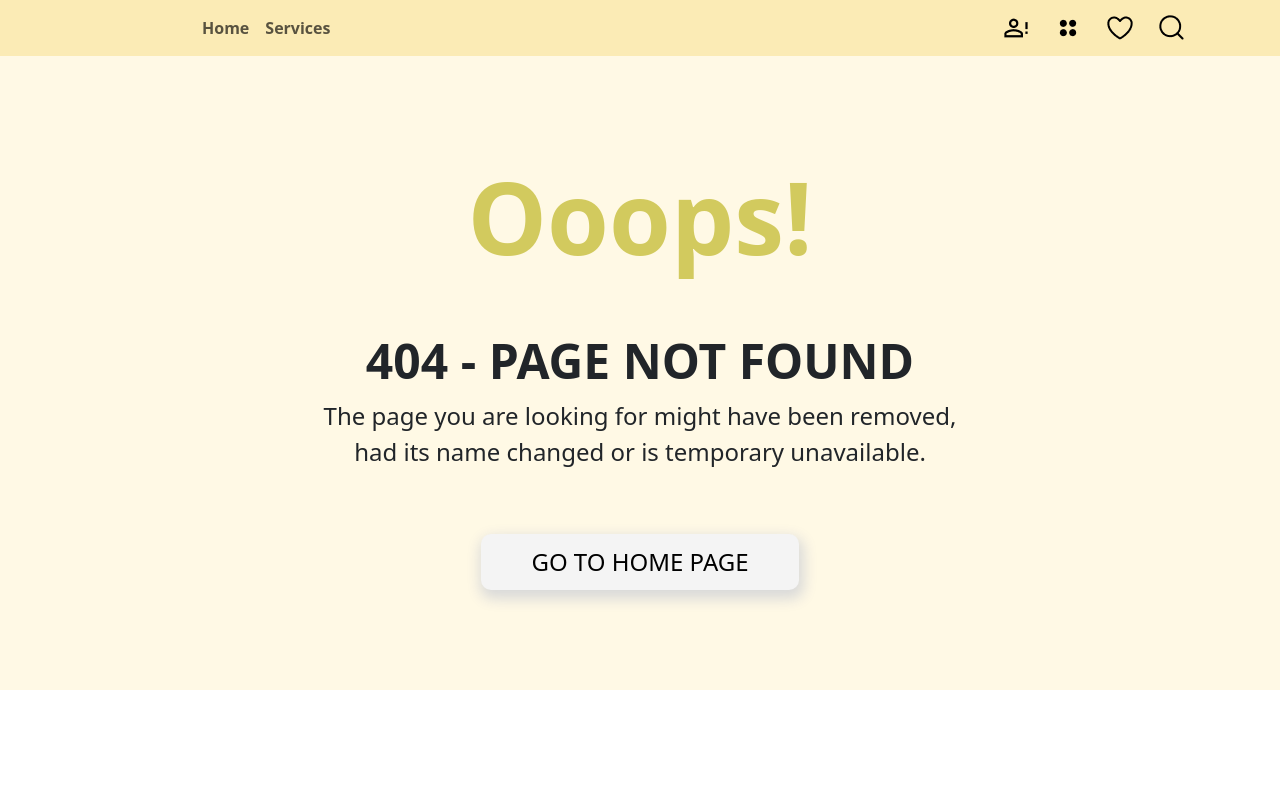
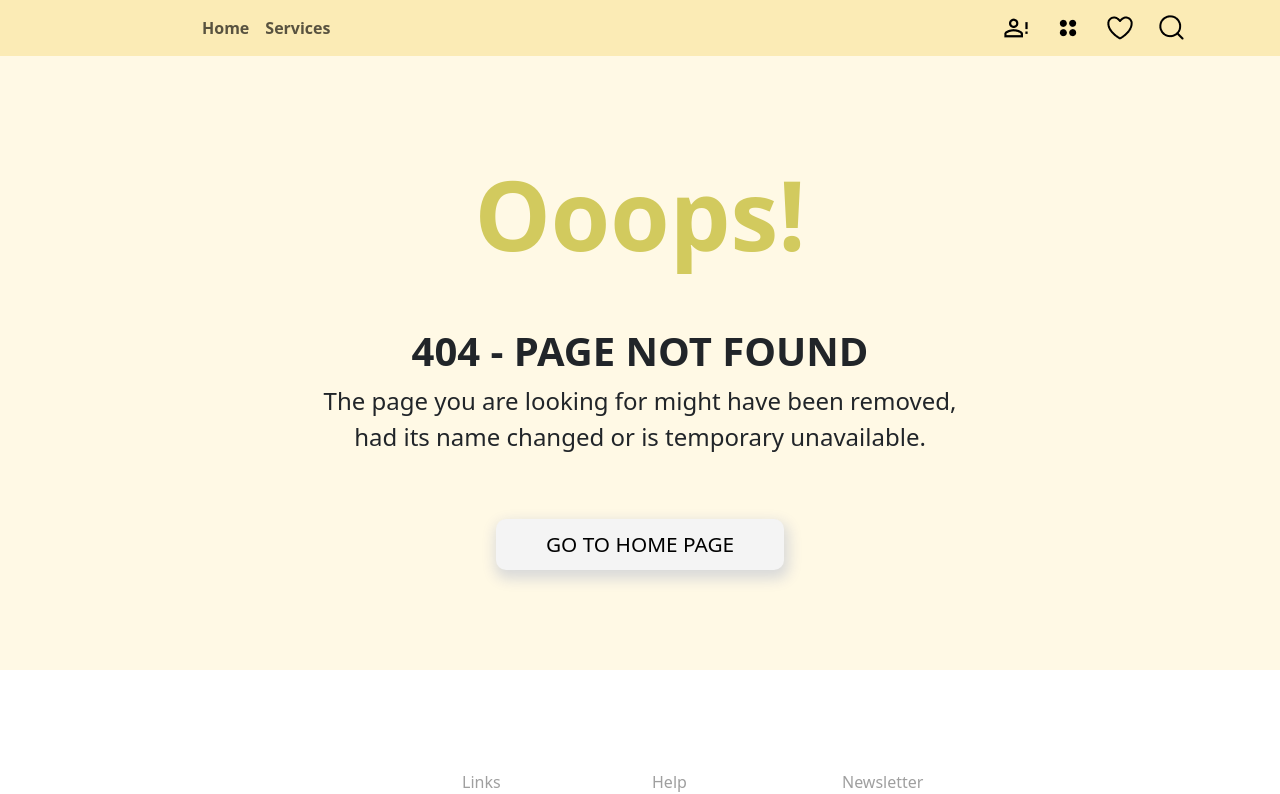
Before and after one commit to Arif-Umrani/my-first-app, an Angular app: page / in a window 1280 px wide. Shown: the top 794 px of the page. Built offline with nearby package versions, Linux system fonts and the light colour scheme.

Commit message:
fix error-page styling

```diff
--- a/src/app/pages/error404/error404.scss
+++ b/src/app/pages/error404/error404.scss
@@ -12,7 +12,7 @@ $text16: 16px;
 $text20: 20px;
 $text24: 24px;
 $text36: 36px;
-$text48: 48px;
+$text48: 3rem;
 $text64: 64px;
 
 // Mixins
@@ -32,13 +32,13 @@ $text64: 64px;
   padding: 100px;
 
   .display-1 {
-    font-size: 100px;
+    font-size: 6rem;
     font-weight: bold;
     color: rgb(210, 202, 94);
   }
 
   h3 {
-    font-size: $text48;
+    font-size: 2.5rem;
     font-weight: 700;
   }
 
@@ -48,7 +48,7 @@ $text64: 64px;
 
   .button {
     padding: 10px 50px;
-    font-size: $text24;
+    font-size: 1.3rem;
     border: 0;
     border-radius: 10px;
     text-decoration: none;
```
